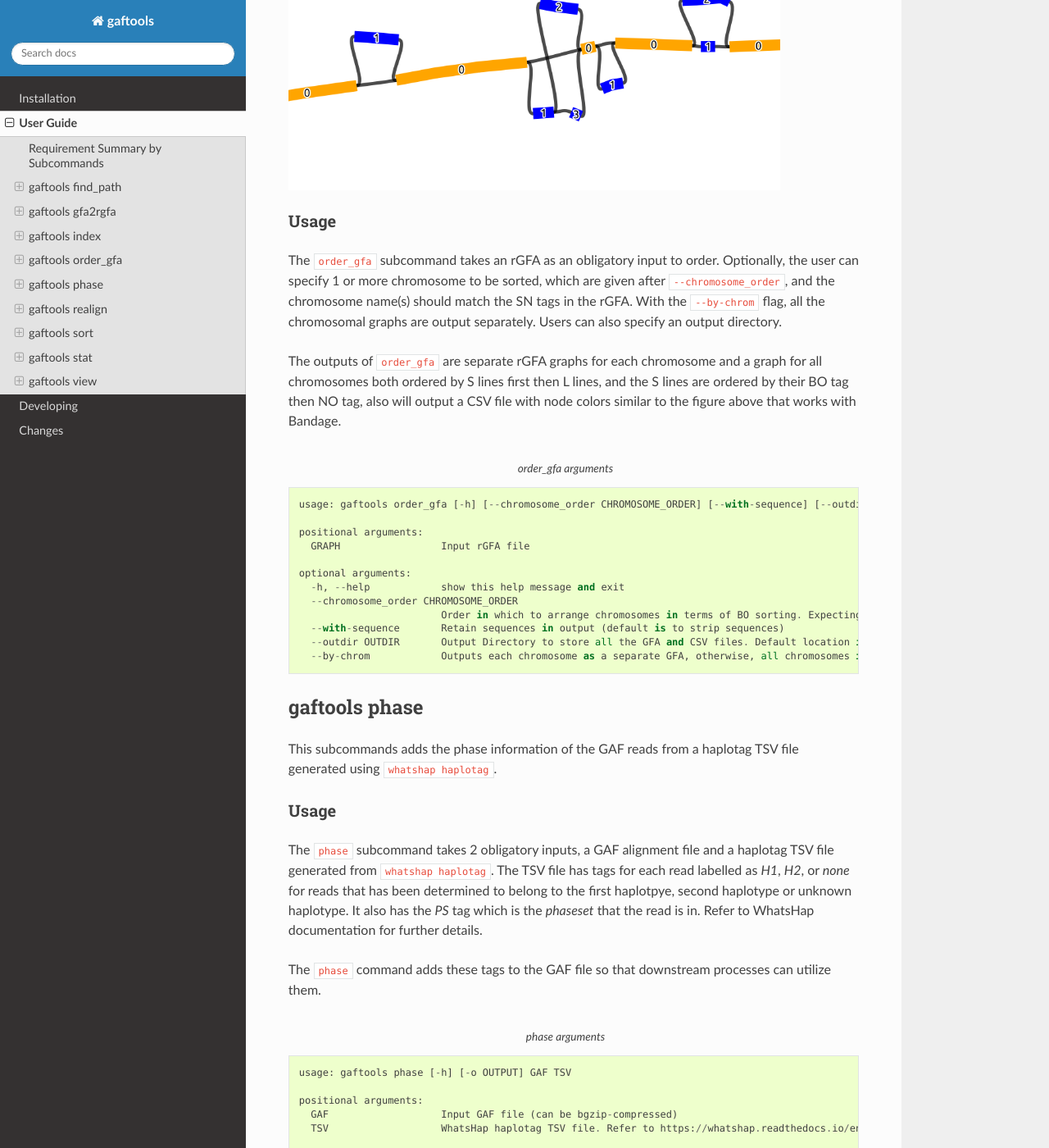
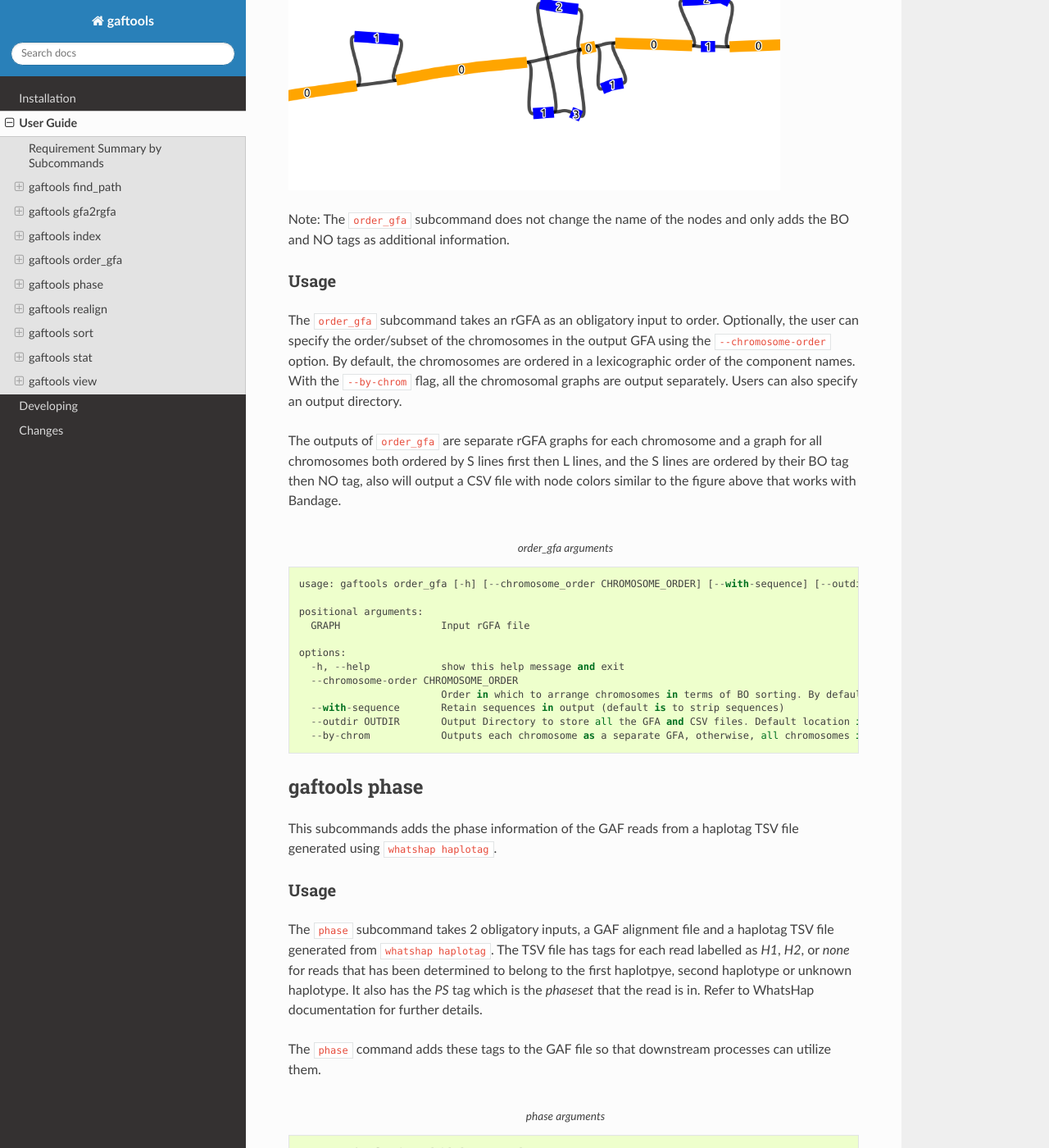
Before and after one commit to marschall-lab/gaftools, a Sphinx documentation site: the page built from docs/guide.rst, in a window 1280 px wide and 1400 px high, scrolled down 5095 px. Shown: the whole window at 82% size. Built offline with Sphinx 7.4.7 and the Read the Docs theme 3.1.0, drawn with Linux system fonts in a browser that asks for light colours; the version number could not be read and is left out.

Commit message:
updating documentation to reflect changes to order_gfa.

```diff
--- a/docs/guide.rst
+++ b/docs/guide.rst
@@ -231,10 +231,13 @@ have a NO tag of 0, and the nodes inside a bubble are marked with an increasing
 .. image:: _static/no_tags.png
     :width: 600
 
+Note: The :code:`order_gfa` subcommand does not change the name of the nodes and only adds the BO and NO tags as additional information.
+
 Usage
 -----
-The :code:`order_gfa` subcommand takes an rGFA as an obligatory input to order. Optionally, the user can specify 1 or more chromosome to be sorted,
-which are given after :code:`--chromosome_order`, and the chromosome name(s) should match the SN tags in the rGFA.
+The :code:`order_gfa` subcommand takes an rGFA as an obligatory input to order.
+Optionally, the user can specify the order/subset of the chromosomes in the output GFA using the :code:`--chromosome-order` option.
+By default, the chromosomes are ordered in a lexicographic order of the component names.
 With the :code:`--by-chrom` flag, all the chromosomal graphs are output separately.
 Users can also specify an output directory.
 
@@ -249,10 +252,10 @@ their BO tag then NO tag, also will output a CSV file with node colors similar t
   positional arguments:
     GRAPH                 Input rGFA file
 
-  optional arguments:
+  options:
     -h, --help            show this help message and exit
-    --chromosome_order CHROMOSOME_ORDER
-                          Order in which to arrange chromosomes in terms of BO sorting. Expecting comma-separated list. Default: chr1,...,chr22,chrX,chrY,chrM
+    --chromosome-order CHROMOSOME_ORDER
+                          Order in which to arrange chromosomes in terms of BO sorting. By default, it is arranged in the lexicographic order of identified component names. Expecting comma-separated list. Example: 'chr1,chr2,chr3'
     --with-sequence       Retain sequences in output (default is to strip sequences)
     --outdir OUTDIR       Output Directory to store all the GFA and CSV files. Default location is a "out" folder from the directory of execution.
     --by-chrom            Outputs each chromosome as a separate GFA, otherwise, all chromosomes in one GFA file
@@ -412,7 +415,7 @@ The :code:`stat` subcommand takes 1 obligatory inputs, a GAF alignment file. It
   positional arguments:
     GAF                   Input GAF file (can be bgzip-compressed)
 
-    optional arguments:
+  optional arguments:
     -h, --help            show this help message and exit
     -o OUTPUT, --output OUTPUT
                           Output file. If omitted, use standard output.
```
